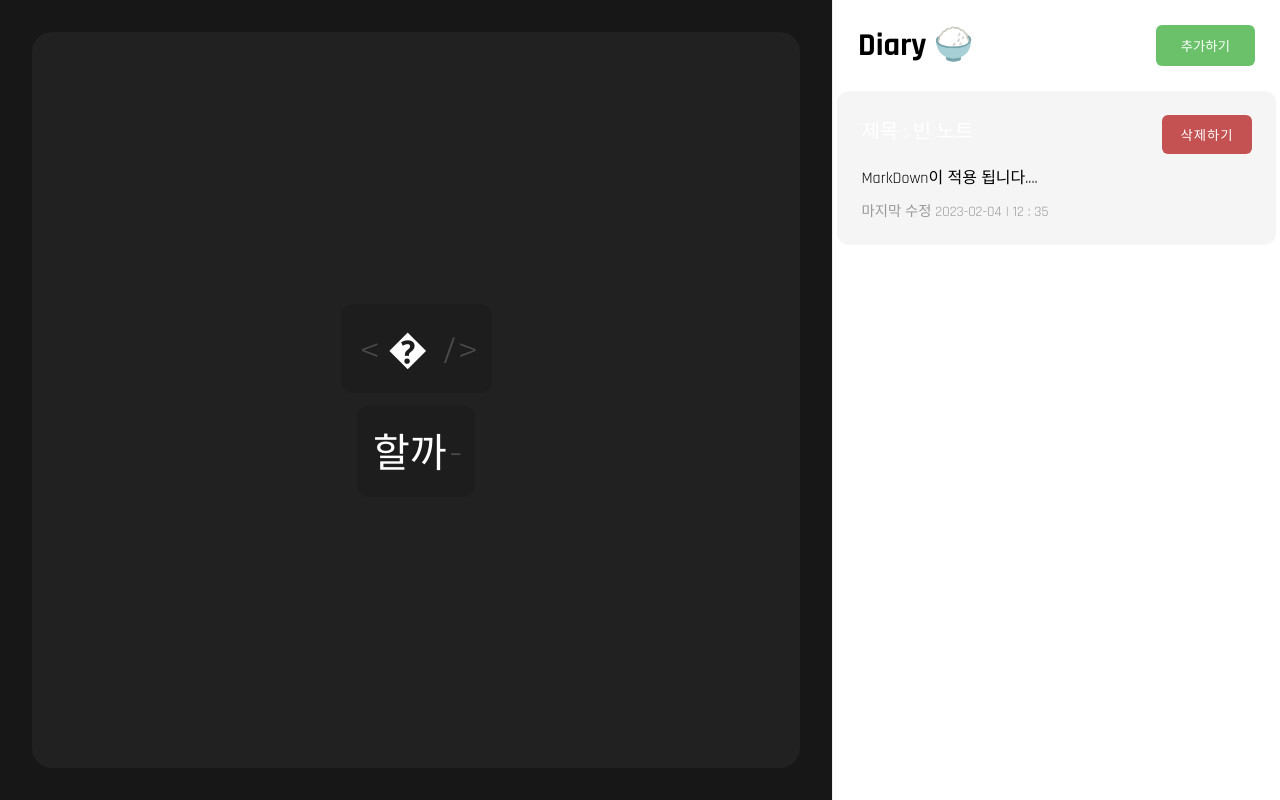
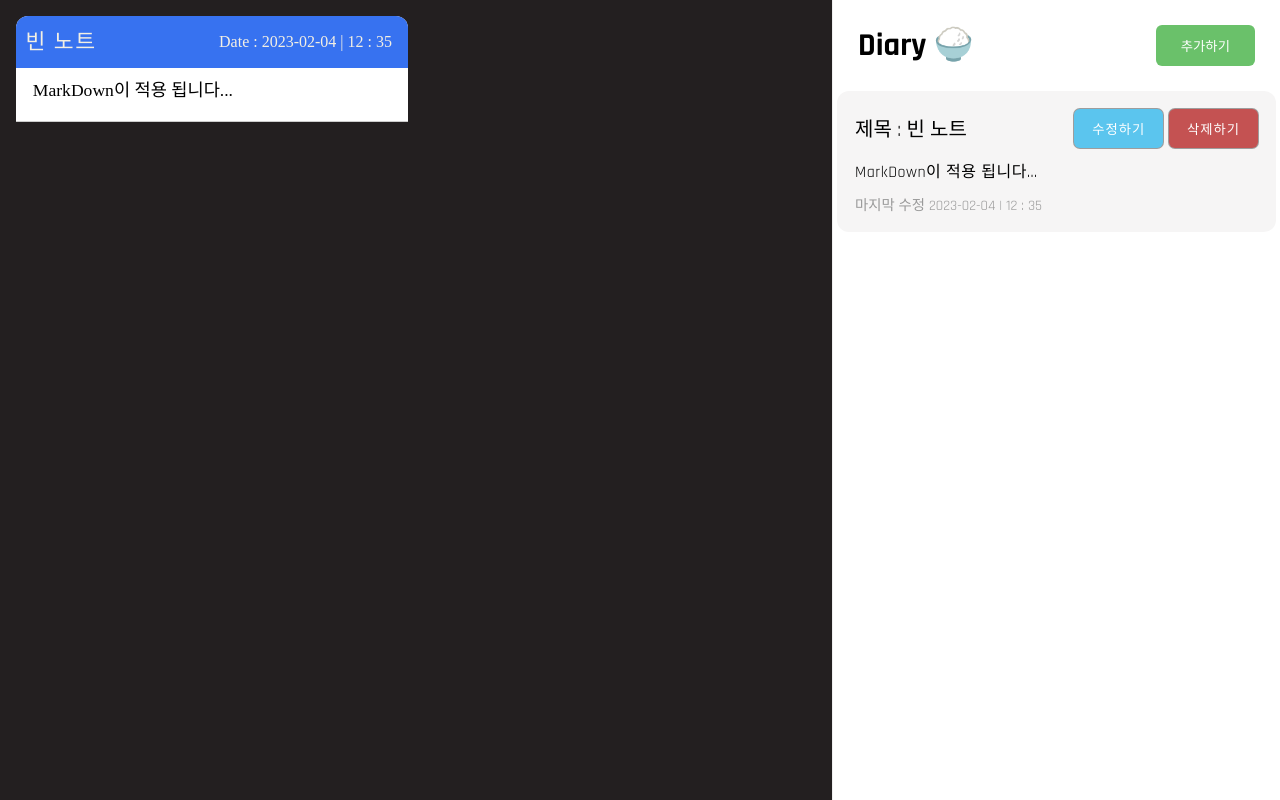
Before and after one commit to llvovll89/-diaryapp, a React (Create React App) app: page / in a window 1280 px wide. Both pictures are taken after a click on the button "추가하기". Built offline with nearby package versions, Linux system fonts and the light colour scheme; a web font is replaced by a local one.

Commit message:
콘텐츠 없을 때 화면 새로 만듬 + size 조절

```diff
--- a/src/components/main/Main.jsx
+++ b/src/components/main/Main.jsx
@@ -1,16 +1,22 @@
 import React, { useState } from 'react';
 import './Main.css';
 import ReactMarkDown from 'react-markdown';
-import { RanderPage } from '../randerpage/RanderPage';
+import { Nocontent } from '../nocontentpage/Nocontent';
 
-export const Main = ({ active, updateNote , submitClick}) => {
+export const Main = ({ active, updateNote, submitClick , note }) => {
   const [initFont, setInitFont] = useState(true);
   const onChangeEvent = (key, val) => {
+    const today = new Date();
+    const year = today.getFullYear();
+    const hour = today.getHours();
+    const min = today.getMinutes();
+    const month = ('0' + (today.getMonth() + 1)).slice(-2);
+    const day = ('0' + today.getDate()).slice(-2);
 
     updateNote({
       ...active,
       [key]: val,
-      modefied: Date.now(),
+      modefied: `${year}-${month}-${day} | ${hour} : ${min}`,
     });
   };
 
@@ -18,10 +24,8 @@ export const Main = ({ active, updateNote , submitClick}) => {
     setInitFont(!initFont);
   };
 
-  if (!active)
-    return (
-        <RanderPage />
-    );
+  // if (!active) return <RanderPage />;
+  if(!active) return <Nocontent note={note} active={active} initFont={initFont}/>
 
   return (
     <>
@@ -49,10 +53,23 @@ export const Main = ({ active, updateNote , submitClick}) => {
                 : 'Chosunilbo_myungjo',
             }}
           />
-          <button className="font_change" onClick={handelClick}>
-            {initFont ? '한글폰트' : '영문폰트'}
-          </button>
-          <button className='submit_btn' onClick={submitClick}>Submit</button>
+          <div className="btn_box">
+            <button
+              className="font_change"
+              onClick={handelClick}
+              style={{
+                background: initFont
+                  ? 'rgb(230, 193, 144)'
+                  : 'rgb(108, 171, 195)',
+                color: initFont ? '#fff' : '#fff',
+              }}
+            >
+              {initFont ? '"Rajdhani Font"' : '"Chosunilbo_myungjo" Font'}
+            </button>
+            <button className="submit_btn" onClick={submitClick}>
+              Submit
+            </button>
+          </div>
         </div>
         <div className="note_preview">
           <h1
--- /dev/null
+++ b/src/components/nocontentpage/Nocontent.css
@@ -0,0 +1,125 @@
+.note_container {
+    width: 65vw;
+    height: 100vh;
+    display: flex;
+    flex-flow: column;
+    align-items: center;
+    background: #231F20;
+    overflow: hidden;
+}
+
+.note_box {
+    width: 100%;
+    font-family: var(--korFont);
+    margin: 1rem;
+    padding: 0 1rem;
+    display: grid;
+    align-items: center;
+    grid-template-columns: repeat(2 , 1fr);
+    gap: 1rem;
+    overflow-y: auto;
+    height: max-content;
+}
+
+.note_box::-webkit-scrollbar {
+    width: 1.5rem;
+}
+
+.note_box::-webkit-scrollbar-thumb {
+    background-color: #3772f0;
+    border: 6px solid transparent;
+    background-clip: padding-box;
+    border-radius: 100vw;
+}
+
+.note_box::-webkit-scrollbar-track {
+    background: transparent;
+}
+
+.note_contents {
+    border-top-right-radius: 12px;
+    border-top-left-radius: 12px;
+    margin-bottom: 12px;
+    background: #fff;
+    padding-bottom: 6px;
+    border-bottom: 1px solid #ccc;
+}
+
+.note_title {
+    border-top-right-radius: 12px;
+    border-top-left-radius: 12px;
+    width: 100%;
+    background: #3772f0;
+    display: flex;
+    align-items: center;
+    justify-content: space-between;
+    padding: 0.25rem;
+}
+
+.note_title span {
+    display: inline-block;
+    font-size: 1.35rem;
+    line-height: 1.5;
+    letter-spacing: 1.5px;
+    margin: 0.35rem;
+    color: #F3efe3;
+}
+
+.note_item {
+    padding: 0.3rem;
+    margin: 0.5rem 0;
+}
+
+.note_item p {
+    text-indent: 6px;
+    line-height: 1.25;
+    font-size: 1.1rem;
+    padding: 0 6px;
+    word-break: break-all;
+}
+
+.note_modefied {
+    padding: 0 12px;
+}
+
+.note_modefied p {
+    font-size: 1rem;
+    color: #F3efe3;
+}
+
+@media screen and (max-width: 1024px) {
+    .note_box {
+        grid-template-columns: 1fr;
+    }
+}
+
+/* mobile */
+@media screen and (max-width: 500px) {
+    .note_box {
+        margin: 0.75rem;
+    }
+    .note_contents {
+        margin-bottom: 6px;
+        padding-bottom: 0;
+        border-bottom: 0;
+    }
+    .note_title {
+        padding: 0.1rem;
+    }
+    .note_title span {
+        font-size: 1.15rem;
+    }
+    .note_modefied {
+        padding: 0 6px;
+    }
+    .note_modefied p {
+        font-size: 0.85rem;
+    }
+    .note_item {
+        margin: 0.35rem 0;
+    }
+    .note_item p {
+        font-size: 0.95rem;
+        padding: 0 4px;
+    }
+}
--- /dev/null
+++ b/src/components/nocontentpage/Nocontent.jsx
@@ -0,0 +1,27 @@
+import React from 'react';
+import uuid from 'react-uuid';
+import './Nocontent.css';
+
+export const Nocontent = ({ note }) => {
+  return (
+    <>
+      <div className="note_container">
+        <div className="note_box">
+        {note.map((item) => (
+            <div className="note_contents" key={uuid()}>
+              <div className="note_title">
+                <span>{item.title}</span>
+                <div className="note_modefied">
+                <p>Date : {item.modefied}</p>
+              </div>
+              </div>
+              <div className="note_item">
+                <p>{item.text && item.text.substr(0, 300) + '...'}</p>
+              </div>
+            </div>
+          ))}
+        </div>
+      </div>
+    </>
+  );
+};
--- a/src/components/randerpage/RanderPage.jsx
+++ b/src/components/randerpage/RanderPage.jsx
@@ -1,38 +1,12 @@
 import React from 'react';
-// import Typewriter from 'typewriter-effect';
 import { useTypewriter, Cursor , Typewriter  } from 'react-simple-typewriter';
-// import { mainhome, mainhomeV2 } from '../../assets/data';
 export const RanderPage = () => {
-  let words = ['오늘하루는 어땟나요??', '다이어리에 남겨보세요' , '😎🍚🍔'];
+  let words = ['오늘하루는 어땟나요??', '다이어리에 남겨보세요'];
 
   const [text] = useTypewriter({
     words,
     loop: 0,
   });
-
-
-  // {mainhome.map((item) => (
-  //   <Typewriter
-  //     className="ani-title"
-  //     key={item.id}
-  //     options={{
-  //       strings: [`${item.name}`, `${item.post}`],
-  //       autoStart: true,
-  //       loop: true,
-  //     }}
-  //   />
-  // ))}
-  // {mainhomeV2.map((item) => (
-  //   <Typewriter
-  //     className="ani-title"
-  //     key={item.id}
-  //     options={{
-  //       strings: [`${item.name}`, `${item.post}`],
-  //       autoStart: true,
-  //       loop: true,
-  //     }}
-  //   />
-  // ))}
 
   return (
     <>
@@ -48,7 +22,7 @@ export const RanderPage = () => {
             words={['오늘은 무엇을','무엇을 먹어야','할까요... ?']}
             loop={30}
             cursor
-            cursorStyle="-"
+            cursorStyle="< />"
             cursorColor='#FFF'
             typeSpeed={80}
             deleteSpeed={60}
--- a/src/components/sidebar/Sidebar.css
+++ b/src/components/sidebar/Sidebar.css
@@ -17,39 +17,94 @@
 }
 
 .sidebar-list {
-    padding: 1.5rem;
+    padding: 1.1rem;
     background: rgb(246, 245, 245);
     cursor: pointer;
     border-radius: 12px;
     margin-bottom: 6px;
+    transition: all 0.3s ease;
 }
 
 .sidebar-list.active {
-    background: rgb(134, 208, 237);
+    background: #212221;
+    transition: 0.3s all ease;
+    border: 2px solid #3772F0;
+}
+
+.sidebar-list.active .sidebar-item-title ,
+.sidebar-list.active p {
+    color: #FFFF;
+}
+
+.sidebar-list.active .btnbox button {
+    border: 1px solid #FFF;
 }
 
 .sidebar-list:hover {
-    background: #ccc;
+    background: #eae6e6;
 }
 
-.sidebar-list:hover .sidebar-item-title {
-    color: rgb(63, 182, 228);
+.sidebar-list:hover.active {
+    background: #2e2f2e;
+    color: #FFF;
 }
 
 .sidebar-item-title {
     font-size: 1.25rem;
-    color: #FFF;
     display: flex;
+    align-items: center;
     justify-content: space-between;
+}
+.btnbox button {
+    letter-spacing: 1px;
+    padding: 10px 18px;
+    box-shadow: 0 0 0 1px rgba(0, 0, 0, 0.36);
+}
+
+.btnbox {
+    display: flex;
+    align-items: center;
+    gap: 0.35rem;
+}
+
+.del_btn {
+    /* font-size: 0.65rem; */
+    background: rgb(196, 82, 82);
+}
+
+.up_btn {
+    background: rgb(91, 197, 238);
 }
 
 .sidebar-list p{
     margin: 10px 0;
+    letter-spacing: 0.5px;
 }
 
 .fixed-data {
     font-size: 0.9rem;
     color: #999;
+}
+
+/* 비었을때 empty */
+.empty {
+    height: calc(100vh - 78px);
+    display: flex;
+    flex-flow: column;
+    align-items: center;
+    justify-content: center;
+    padding: 0 1rem;
+    gap: 0.5rem;
+}
+
+.empty .center_text ,
+.empty .bt_text {
+    display: block;
+    font-size: 1.3rem;
+    word-break: break-all;
+    color: #2e2f2e;
+    font-weight: 600;
+    font-family: var(--korFont);
 }
 
 @media screen and (max-width: 768px) {
@@ -63,7 +118,7 @@
     .sidebar-header .title {
         font-size: 1.5rem;
     }
-    .add_btn  {
+    .add_btn {
         width: 100%;
         height: 35px;
     }
--- a/src/components/sidebar/Sidebar.jsx
+++ b/src/components/sidebar/Sidebar.jsx
@@ -2,11 +2,11 @@ import React from 'react';
 import './Sidebar.css';
 
 export const Sidebar = ({ note, addNote, delNote, active, setActive }) => {
-    const sortNote = note.sort((a, b) => b.modefied - a.modefied)
+  const sortNote = note.sort((a, b) => b.modefied - a.modefied);
 
   return (
     <>
-      <div className='sidebar-container'>
+      <div className="sidebar-container">
         <div className="sidebar-header">
           <h1 className="title">Diary 🍚</h1>
           <button className="add_btn" onClick={addNote}>
@@ -16,15 +16,22 @@ export const Sidebar = ({ note, addNote, delNote, active, setActive }) => {
         <div className="sidebar-body">
           {sortNote.map((item) => (
             <div
-              className={`sidebar-list ${item.id === active ? 'active' : "" }`}
+              className={`sidebar-list ${item.id === active ? 'active' : ''}`}
               key={item.id}
-              onClick={() => setActive(item.id)}
             >
               <div className="sidebar-item-title">
                 <span className="item_title">제목 : {item.title}</span>
-                <button className="del_btn" onClick={() => delNote(item.id)}>
-                  삭제하기
+                <div className="btnbox">
+                <button
+                  className="up_btn"
+                  onClick={() => setActive(item.id)}
+                >
+                  수정하기
                 </button>
+                  <button className="del_btn" onClick={() => delNote(item.id)}>
+                    삭제하기
+                  </button>
+                </div>
               </div>
 
               <p>{item.text && item.text.substr(0, 80) + '...'}</p>
--- a/src/index.css
+++ b/src/index.css
@@ -83,35 +83,39 @@ button {
   background: rgb(106, 193, 106);
 }
 
-.del_btn {
-  /* font-size: 0.65rem; */
-  letter-spacing: 1px;
-  padding: 10px 18px;
-  background: rgb(196, 82, 82);
-}
-
 .randerpage {
   width: 65vw;
   height: 100vh;
-  padding: 2rem;
+  padding: 10rem;
   justify-content: center;
-  background: #171717;
+  background: #191919;
 }
 
 .content {
+  position: relative;
   width: 100%;
   height: 100%;
   display: flex;
   flex-flow: column;
   justify-content: center;
   align-items: center;
-  background: #212121;
+  background: #121212;
   border-radius: 20px;
+}
+
+.content::before {
+  content: "";
+  position: absolute;
+  top: 0;
+  left: 0;
+  width: 20%;
+  height: 36px;
+  background: #FFF;
 }
 
 .content .ani_text {
   padding: 1rem;
-  font-size: 2.5rem;
+  font-size: 2rem;
   color: #FFFFFF;
   background: rgba(0, 0, 0, 0.12);
   border-radius: 12px;
@@ -124,13 +128,6 @@ button {
 .content .styles-module_blinkingCursor__yugAC {
   color: #FFFFFF;
 }
-
-/* .content .bot_text,
-.content .Typewriter__wrapper {
-  font-size: 2rem;
-  color: #FFF;
-  word-break: break-all;
-} */
 
 @media screen and (max-width: 768px) {
   .randerpage {
@@ -149,11 +146,4 @@ button {
     font-family: var(--korFont);
     word-break: break-all;
   }
-
-  /* .content .top_text,
-  .content .bot_text {
-    font-size: 1.5rem;
-    color: #FFF;
-    word-break: break-all;
-  } */
 }
--- a/src/pages/Home.jsx
+++ b/src/pages/Home.jsx
@@ -8,6 +8,7 @@ export const Home = () => {
     localStorage.note ? JSON.parse(localStorage.note) : []
   );
   const [active, setActive] = useState(false);
+  // const [wdSize, setWidSize] = useState(false);
 
   const addNote = () => {
     const today = new Date();
@@ -20,10 +21,11 @@ export const Home = () => {
     const newNote = {
       id: uuid(),
       title: '빈 노트',
-      text: 'MarkDown이 적용 됩니다.',
+      text: 'MarkDown이 적용 됩니다',
       modefied: `${year}-${month}-${day} | ${hour} : ${min}`,
     };
 
+    // setActive(!active);
     setNote([newNote, ...note]);
   };
 
@@ -69,6 +71,7 @@ export const Home = () => {
         active={getActive()}
         updateNote={updateNote}
         submitClick={submitClick}
+        note={note}
       />
       <Sidebar
         note={note}
```
Also changed, not shown: src/components/main/Main.css (+46 -10 lines).
